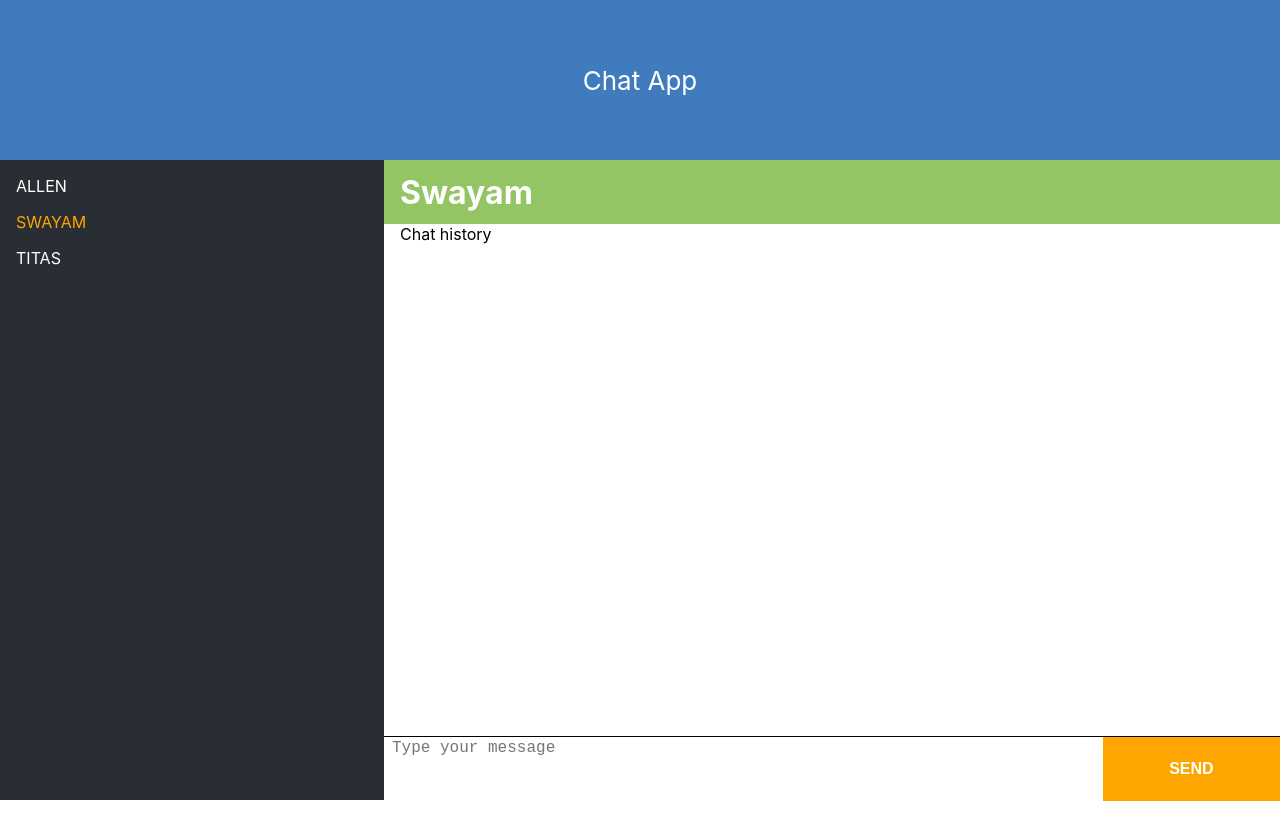
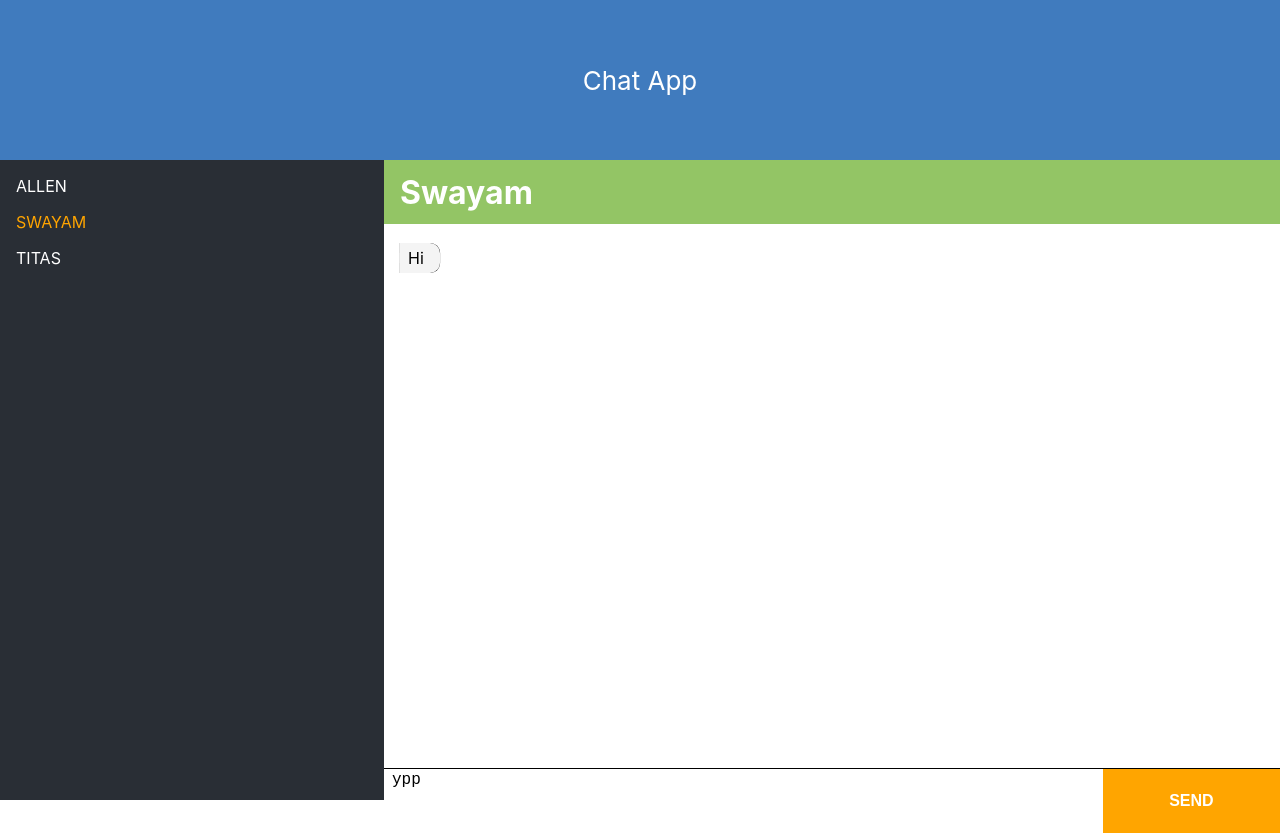
Before and after one commit to siddharth-lakhara/chat-app-frontend, a React (Create React App) app: page / in a window 1280 px wide. Before the commit the page ends 801 px from the top, so only its background shows below. Built offline with nearby package versions, Linux system fonts and the light colour scheme; no server answers.

Commit message:
sending messages udpates local history

```diff
--- a/src/components/chatArea/ChatArea.css
+++ b/src/components/chatArea/ChatArea.css
@@ -15,8 +15,36 @@
 }
 
 .chat-history {
+  display: flex;
+  flex-direction: column;
+  height: 80%;
+  overflow: scroll;
+  padding: 1rem;
+}
+
+.chat-history-item {
+  max-width: 70%;
+  width: min-content;
+  box-shadow: 0px 0px 0.1px 0.1px;
+  margin-top: 0.2rem;
+  padding: 0.3rem;
+}
+
+.chat-history-item.from {
+  padding-left: 0.5rem;
+  padding-right: 1rem;
+  background-color: #F4F4F4;
+  border-radius: 0 10px 10px 0;
+}
+
+.chat-history-item.to {
+  align-self: flex-end;
+  text-align : right;
   padding-left: 1rem;
-  height: 80%;
+  padding-right: 0.5rem;
+  background-color: #407BBE;
+  color: white;
+  border-radius: 10px 0 0 10px;
 }
 
 .chat-textContainer {
@@ -49,6 +77,10 @@
   font-size: 1rem;
 }
 
+.chat-sendMsg:disabled {
+  opacity: 0.6;
+}
+
 @media (min-width: 600px) {
   .chat-typingArea {
     text-overflow: inherit;
--- a/src/components/chatArea/ChatArea.jsx
+++ b/src/components/chatArea/ChatArea.jsx
@@ -1,24 +1,32 @@
 import React from 'react'
 import PropType from 'prop-types';
 import { connect } from 'react-redux'
-import { sendMsg, updateText} from '../../redux/actions';
+import { updateHistory, updateText} from '../../redux/actions';
+import ChatHistory from './ChatHistory';
 import './ChatArea.css';
 
-const ChatArea = ({ selectedUser, textValue, updateText, sendMsg }) => {
+const ChatArea = ({ selectedUser, history, updateText, sendMsg }) => {
+  const {messages, currentText} = history;
   const userNameArray = selectedUser.toLowerCase().split('');
   const displayName = userNameArray[0].toUpperCase() + userNameArray.splice(1).join('');
   return (
     <div className="chat-chatArea">
       <div className="chat-userName">{displayName}</div>
-      <div className="chat-history">Chat history</div>
+      <ChatHistory messages={messages} selectedUser={selectedUser}/>
       <div className="chat-textContainer">
         <textarea
           className="chat-typingArea"
           placeholder="Type your message"
-          value={textValue}
+          value={currentText}
           onChange={updateText}
         />
-        <button className="chat-sendMsg" onClick={() => {sendMsg();}}>SEND</button>
+        <button
+          className="chat-sendMsg"
+          onClick={() => {sendMsg();}}
+          disabled={currentText.length===0}
+        >
+          SEND
+        </button>
       </div>
     </div>
   )
@@ -26,25 +34,24 @@ const ChatArea = ({ selectedUser, textValue, updateText, sendMsg }) => {
 
 ChatArea.propType = {
   selectedUser: PropType.string.isRequired,
-  textValue: PropType.string.isRequired,
+  history: PropType.object.isRequired,
   updateText: PropType.func.isRequired,
   sendMsg: PropType.func.isRequired,
 }
 
 const mapStateToProps = ({users}) => ({
-  currentUser: users.currentUser,
   selectedUser: users.selectedUser,
-  history: users.history[users.usersList.selectedUser],
+  history: users.history[users.selectedUser],
 });
 
-const updateHistory = () => {};
+const sendMsg = () => {};
 
 const mapDispatchToProps = (dispatch) => ({
-  sendMsg: (value, to, updateText) => {
-    // dispatch(updateHistory(from, to, updateText));
-    // dispatch(sendMsg(value));
+  updateText: (e) => dispatch(updateText(e)),
+  sendMsg: (to, updateText) => {
+    dispatch(updateHistory());
+    // dispatch(sendMsg(from, to, updateText));
   },
-  updateText: (e) => dispatch(updateText(e)),
 });
 
 export default connect(mapStateToProps, mapDispatchToProps)(ChatArea);
--- /dev/null
+++ b/src/components/chatArea/ChatHistory.jsx
@@ -0,0 +1,12 @@
+import React from 'react'
+
+const ChatHistory = ({ messages, selectedUser}) => {
+  const chatHistory = messages.map((msgElem, key)=>{
+    return (<div className={`chat-history-item ${selectedUser === msgElem.from ? 'from' : 'to'}`} key={`msg-${key}`}>{msgElem.msg}</div>)
+  })
+  return (
+    <div className="chat-history">{chatHistory}</div>
+  );
+  }
+
+export default ChatHistory
--- a/src/redux/actions/history.js
+++ b/src/redux/actions/history.js
@@ -1,8 +1,10 @@
 import types from "../types";
 
-export const sendMsg = () => ({
-  type: types.SEND_MSG,
-});
+export const updateHistory = () => {
+  return {
+    type: types.UPDATE_HISTORY,
+  };
+}
 
 export const updateText = (e) => {
   const {value} = e.target;
--- a/src/redux/actions/index.js
+++ b/src/redux/actions/index.js
@@ -1,12 +1,12 @@
 import { socketOpen, socketClose } from './sockets';
 import { usersList, changeSelectedUser } from './usersList';
-import { sendMsg, updateText} from './history';
+import { updateHistory, updateText} from './history';
 
 export {
   socketOpen,
   socketClose,
   usersList,
   changeSelectedUser,
-  sendMsg,
+  updateHistory,
   updateText,
 };
--- a/src/redux/reducers/usersReducer.js
+++ b/src/redux/reducers/usersReducer.js
@@ -7,7 +7,7 @@ export const usersReducer = (state = {
   history: {
     swayam: {
       messages: [{from: 'swayam', to: 'siddharth', msg: 'Hi'}],
-      currentText: '',
+      currentText: 'ypp',
     },
   },
 }, {type, payload}) => {
@@ -17,7 +17,6 @@ export const usersReducer = (state = {
     case types.USER_CHANGE:
       return {...state, selectedUser: payload};
     case types.TEXT_UPDATE:
-      console.log('value', payload);
       return {
         ...state,
         history: {
@@ -28,8 +27,26 @@ export const usersReducer = (state = {
           }
         }
       };
-    case types.SEND_MSG:
-      return {...state}
+    case types.UPDATE_HISTORY:
+      const from = state.currentUser;
+      const to = state.selectedUser;
+      const msg = state.history[state.selectedUser].currentText;
+      const newMessage = {
+        from,
+        to,
+        msg,
+      };
+      state.history[state.selectedUser].messages.push({...newMessage});
+      return {
+        ...state,
+        history: {
+          ...state.history,
+          [state.selectedUser]: {
+            ...state.history[state.selectedUser],
+            currentText: '',
+          }
+        }
+      }
     default:
       return state;
   }
--- a/src/redux/types/index.js
+++ b/src/redux/types/index.js
@@ -6,4 +6,5 @@ export default {
   USER_CHANGE: 'USER_CHANGE',
   TEXT_UPDATE: 'TEXT_UPDATE',
   SEND_MSG: 'SEND_MSG',
+  UPDATE_HISTORY: 'UPDATE_HISTORY',
 };
```
